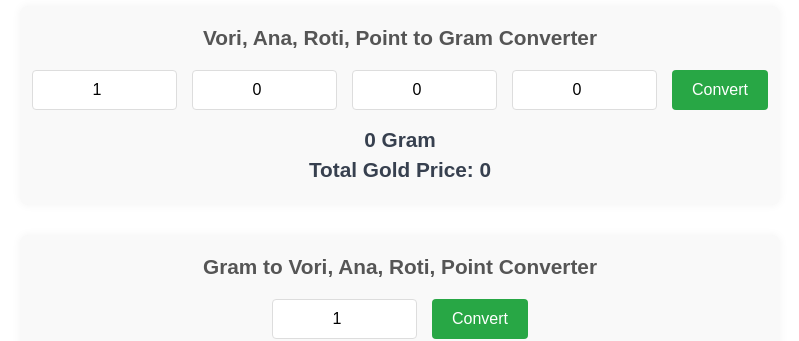
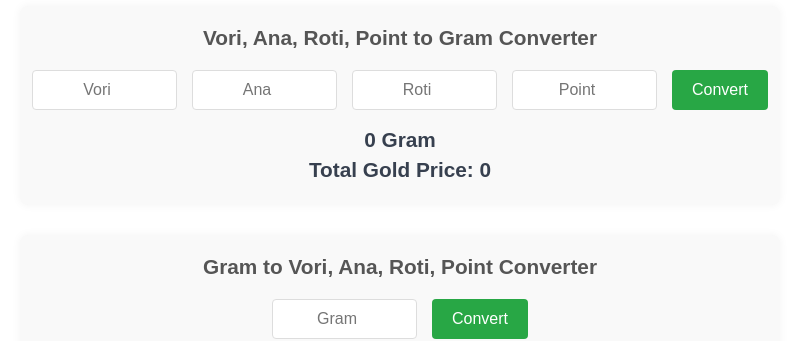
Before and after one commit to NOSIBBiswas22/gp, a plain HTML site: page index.html in a window 1280 px wide. Shown: the part 460-801 px from the top of the page, without its empty margins (240-1039 px from the left). Drawn offline with Linux system fonts and the light colour scheme.

Commit message:
Update index.html

```diff
--- a/index.html
+++ b/index.html
@@ -35,10 +35,10 @@
         <div class="converter">
             <h2>Vori, Ana, Roti, Point to Gram Converter</h2>
             <form id="toGramForm">
-                <input type="number" id="vori" placeholder="Vori" value="1">
-                <input type="number" id="ana" placeholder="Ana" value="0">
-                <input type="number" id="roti" placeholder="Roti" value="0">
-                <input type="number" id="point" placeholder="Point" value="0">
+                <input type="number" id="vori" placeholder="Vori" value="">
+                <input type="number" id="ana" placeholder="Ana" value="">
+                <input type="number" id="roti" placeholder="Roti" value="">
+                <input type="number" id="point" placeholder="Point" value="">
                 <button type="button" onclick="convertToGram()">Convert</button>
             </form>
             <p id="gramResult">0 Gram</p>
@@ -49,7 +49,7 @@
         <div class="converter">
             <h2>Gram to Vori, Ana, Roti, Point Converter</h2>
             <form id="toVoriForm">
-                <input type="number" id="gram" placeholder="Gram" value="1">
+                <input type="number" id="gram" placeholder="Gram" value="">
                 <button type="button" onclick="convertToVori()">Convert</button>
             </form>
             <p id="voriResult">Vori: 0, Ana: 0, Roti:0, Point: 0</p>
```
